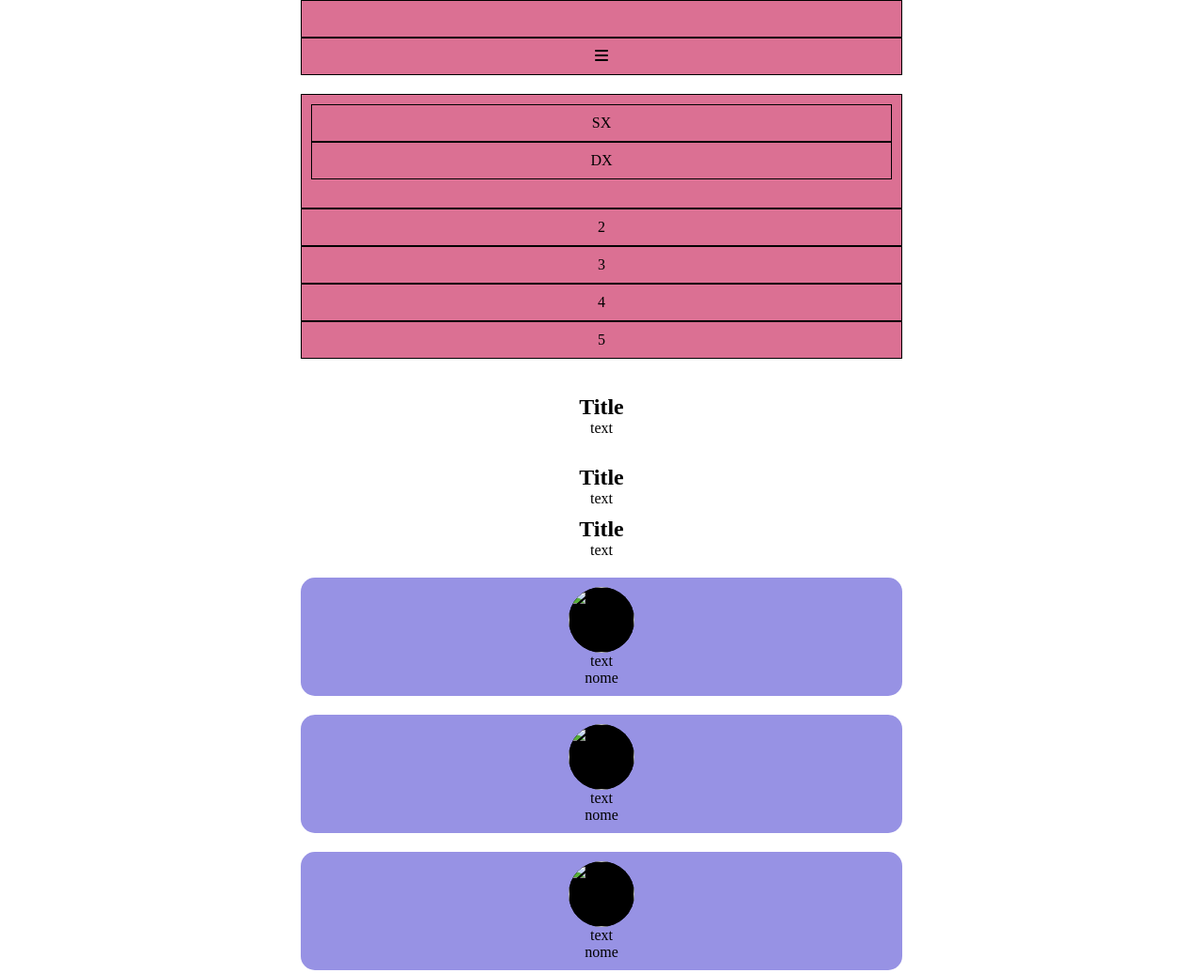
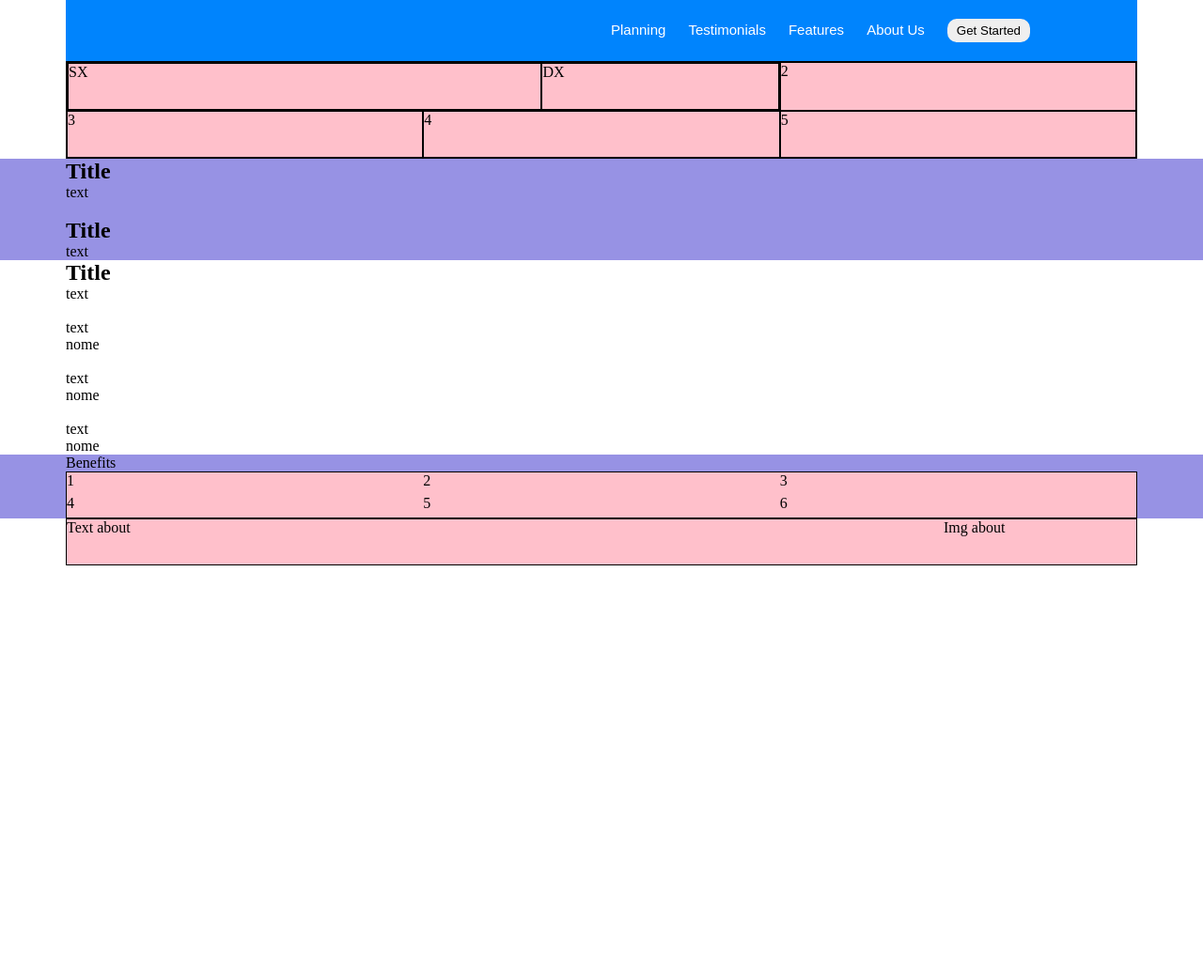
Before and after one commit to estherpinos/htmlcss-responsive-layout, a plain HTML site: page index.html in a window 1280 px wide. Shown: the top 1036 px of the page at 94% size. After the commit the page ends 800 px from the top, so only its background shows below. Drawn offline with Linux system fonts and the light colour scheme.

Commit message:
Edit [text first section]

```diff
--- a/css/style.css
+++ b/css/style.css
@@ -7,131 +7,235 @@
 /* UTILITIES */
 
 .container {
-  max-width: 640px;
+  max-width: 1140px;
   margin: 0 auto;
 
 }
 
-.dflex{
+.debug{
+  background-color: pink;
+  border: 1px solid black;
+  min-height: 50px;
+}
+
+:root{
+  --purple:#9792E4;
+  --bluemenu:#0084FD;
+  --bluebox:#B5DDFF;
+}
+
+.row{
   display: flex;
 }
 
-.wrap{
-  flex-wrap: wrap;
-}
-
-.between{
-  justify-content: space-between;
-}
-
-.center{
-  justify-content: center;
-}
-
-.row{
-  flex-direction: row;
-}
-
-.column{
-  flex-direction: column;
-}
-
-.align-items{
-  align-items: center;
-}
-
-:root{
-  --purples:#9792E4;
-  --blue-menu: #0084FD;
+.col{
+  width: 100%;
 }
 
 .btn{
-  padding: 10px 15px;
-  background-color: red;
+  padding: 5px 10px;
   border-radius: 10px;
+  border: none;
 }
 
 /* HEADER */
 
+header .container{
+  background-color: var(--bluemenu);
+}
+
+
 header .row{
   justify-content: space-between;
+  height: 100%;
+  align-items: center;
+  vertical-align: middle;
+  display: flex;
+  padding: 10px 0;
 }
+
+
 
 header .row .menu{
   display: none;
 }
 
+.menu ul li{
+  list-style: none;
+  display: inline-block;
+  font-family: Arial, Helvetica, sans-serif;
+  font-size: 15px;
+  margin:10px;
+}
+.menu ul li a{
+  text-decoration: none;
+  color: white;
+}
 
+.hamburger .fa-bars{
+  color: white;
+
+}
 
 
 /* SECTIONS */
 
-.sections{
-  margin-top: 50px;
-}
-.section{
-  padding: 30px 0;
+/* INTRO */
+
+.intro .row{
+  flex-wrap: wrap;
 }
 
- .purple{
-  background-color: var(--purples);
+ .col-intern{
+  background-color: var(--bluebox);
+  margin: 10px;
+  border-radius: 10px;
+  padding: 15px;
 }
 
-.col{
-  border: 1px solid black; /* delete */
-  background-color: palevioletred;
+.col-intern .row{
+  display: flex;
+  flex-direction: column;
   text-align: center;
-  padding: 10px;
-}
-
-.col-intern{
-  height: 100%;
-  vertical-align: middle;
-  background-color: white;
-  border-radius: 10px;
 
 }
 
-.row{
-  margin-bottom: 20px;
-}
-
-.row-white{
-  background-color: white;
-  border-radius: 15px;
-  padding: 10px;
-  width: 100%;
+.row h1{
+  color: var(--bluemenu);
+  width: 20px;
+  text-align: center;
 
 }
 
-.row-purple{
-  background-color: var(--purples);
-  border-radius: 15px;
-  padding: 10px 5px;
-  margin-bottom: 20px;
+.demo{
+
+  width: 10%;
 }
 
-.row-purple :first-child{
-  background-color: black;
-  border-radius:100%;
-  width: 70px;
-  height: 70px;
+ .col .img-demo{
+
+  width: 50%;
+
 }
 
-.
+.img-demo img{
+  width: 80px;
+}
+
+
+/* PLANNING */
+
+.planning .col{
+  padding: 20px;
+}
+
+.planning .col{
+  display: flex;
+  justify-content: center;
+
+
+}
+
+
+
+.planning .col img{
+  width: 160px;
+}
+
+.planning .strategic-planing .col{
+  display: flex;
+  flex-direction: column;
+  justify-content: center;
+  text-align: center;
+}
+
+.strategic-planning{
+  max-width: 250px;
+}
+
+.col-white{
+  background-color: white;
+  border-radius: 20px;
+  padding: 20px;
+  max-width: 250px;
+}
+
+.col-white img{
+  width: 0px;
+}
+
+
+.planning, .benefits, .started{
+  background-color: var(--purple);
+}
+
+
+
+.intro .col:first-child .row,
+.planning .row,
+.testimonials .row,
+.benefits .row,
+.about .row
+{
+  flex-direction: column;
+}
+
+.benefits .row{
+  flex-wrap: wrap;
+}
+
+
 
 
 
 
 /* RESPONSIVE */
 
-@media screen and (min-width:769px){
+@media screen and (min-width:768px) {
 
   header .row .menu{
-    display: block;
+      display: block;
   }
 
-  header .row .hamburguer{
-    display: none;
+  header .row .hamburger{
+      display: none;
+  }
+
+  .intro .col{
+      width: calc(100% / 3);
+  }
+
+  .intro .col:first-child{
+    width: 66.6666%;
+  }
+
+
+  .planning .row,
+  .benefits .row,
+  .about .row,
+  .testimonials .row{
+      flex-direction: row;
+  }
+
+  .testimonials .row .col:first-child{
+      width: 220px;
+  }
+
+  .benefits .col{
+      width: 50%;
+  }
+
+  .about .col:last-child{
+      width: 250px;
+  }
+
+}
+
+@media screen and (min-width:992px){
+  .intro .col:first-child .row{
+      flex-direction: row;
+  }
+  .benefits .col{
+      width: calc(100% / 3);
   }
 }
```
